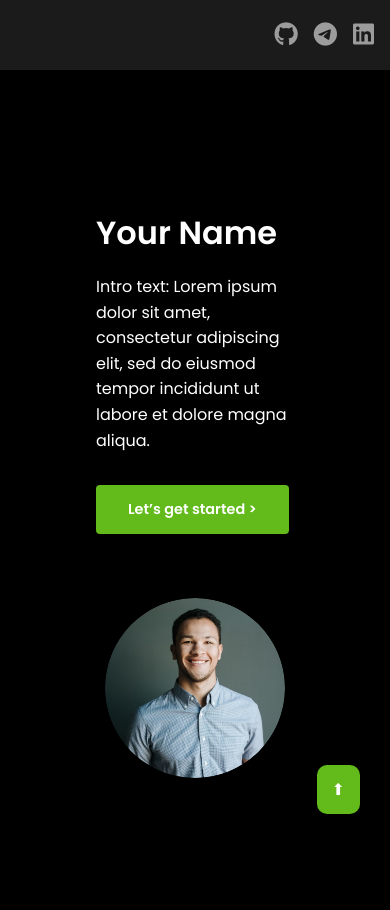
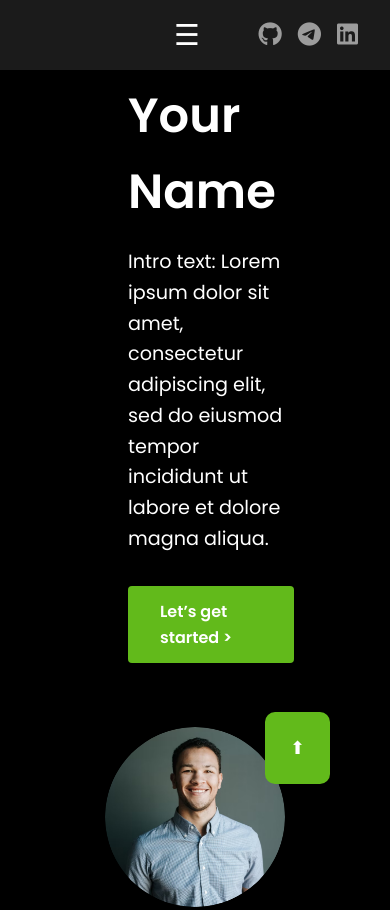
Before and after one commit to Yotagy-code/web-project, a plain HTML site: page index.html in a window 390 px wide. Shown: the top 910 px of the page. Drawn offline with Linux system fonts and the light colour scheme.

Commit message:
Update style.css

```diff
--- a/style.css
+++ b/style.css
@@ -397,118 +397,54 @@
     opacity: 1;
     visibility: visible;
   }
-/* --- Адаптивность: планшеты и мобильные --- */
-@media (max-width: 1024px) {
-  .container {
-    padding: 0 2rem;
+@media (max-width: 768px) {
+  /* Стили меню */
+  .nav {
+    justify-content: center;
+    position: relative;
   }
 
-  .hero h1 {
-    font-size: 2.5rem;
+  /* Гамбургер-слева */
+  .menu-toggle {
+    display: block;
+    position: absolute;
+    left: 1rem; /* Выравниваем слева */
+    top: 50%;
+    transform: translateY(-50%);
+    font-size: 1.8rem;
+    background: none;
+    border: none;
+    cursor: pointer;
+    color: #fff;
+    z-index: 100;
   }
 
-  .hero p {
-    font-size: 1.1rem;
-  }
-
-  .profile-photo {
-    width: 250px;
-    height: 250px;
-  }
-}
-
-@media (max-width: 768px) {
-  .nav {
-    padding: 1rem;
-    justify-content: space-between;
-  }
+  /* Скрываем навигацию по умолчанию */
   .nav-links {
     display: none;
     flex-direction: column;
     position: absolute;
     top: 100%;
     left: 0;
+    background-color: #1B1B1B;
     width: 100%;
-    background-color: #1B1B1B;
     gap: 1rem;
     padding: 1rem 0;
+    z-index: 99;
   }
+
+  /* Показываем при активации */
   .nav-links.active {
     display: flex;
   }
+
+  .nav-links li {
+    text-align: center;
+  }
+
   .nav-links li a {
     font-size: 1.2rem;
     padding: 0.5rem 1rem;
-  }
-/* Гамбургер слева */
-.menu-toggle {
-  display: none;
-  position: absolute;
-  left: 2rem; /* <-- вместо right */
-  font-size: 1.8rem;
-  background: none;
-  border: none;
-  cursor: pointer;
-  color: #fff;
-  z-index: 30;
-}
-
-
-  .intro-wrapper {
-    flex-direction: column;
-    align-items: center;
-    text-align: center;
-    padding: 0 2rem;
-  }
-  .hero-content {
-    margin-left: 0;
-    max-width: 100%;
-  }
-  .profile-photo {
-    margin-top: 2rem;
-    width: 180px;
-    height: 180px;
-  }
-
-  section, .section, .section-alt {
-    padding: 4rem 2rem;
-    margin: 2rem 0;
-    min-height: auto;
-  }
-
-  .projects {
-    grid-template-columns: 1fr;
-  }
-
-  .testimonials {
-    grid-template-columns: 1fr;
-  }
-
-  .site-footer {
-    padding: 2rem 1rem;
-    font-size: 0.9rem;
-  }
-
-  #scrollBtn {
-    bottom: 30px;
-    right: 30px;
-    padding: 15px;
-    font-size: 16px;
+    color: #fff;
   }
 }
-
-@media (max-width: 480px) {
-  .hero h1 {
-    font-size: 2rem;
-  }
-  .hero p {
-    font-size: 1rem;
-  }
-  .btn-primary {
-    padding: 0.6rem 1.5rem;
-    font-size: 0.9rem;
-  }
-  .nav-links li a {
-    font-size: 1rem;
-  }
-}
```
